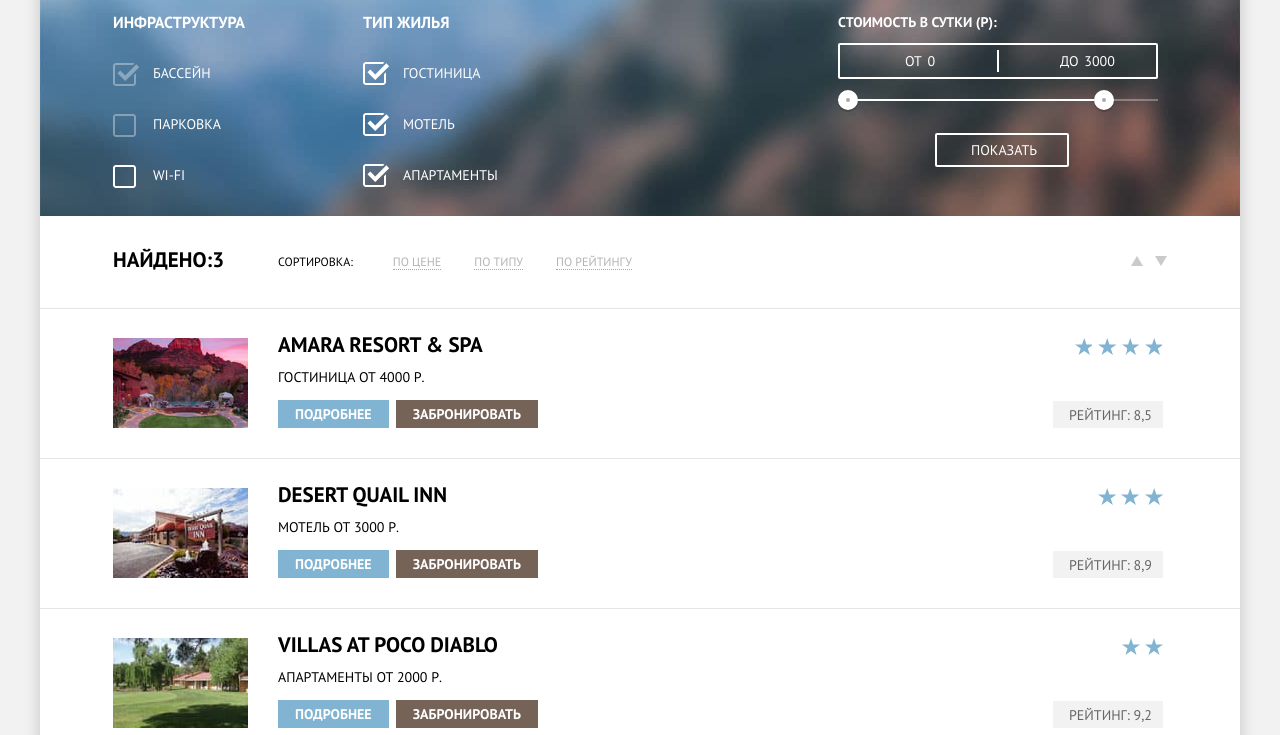
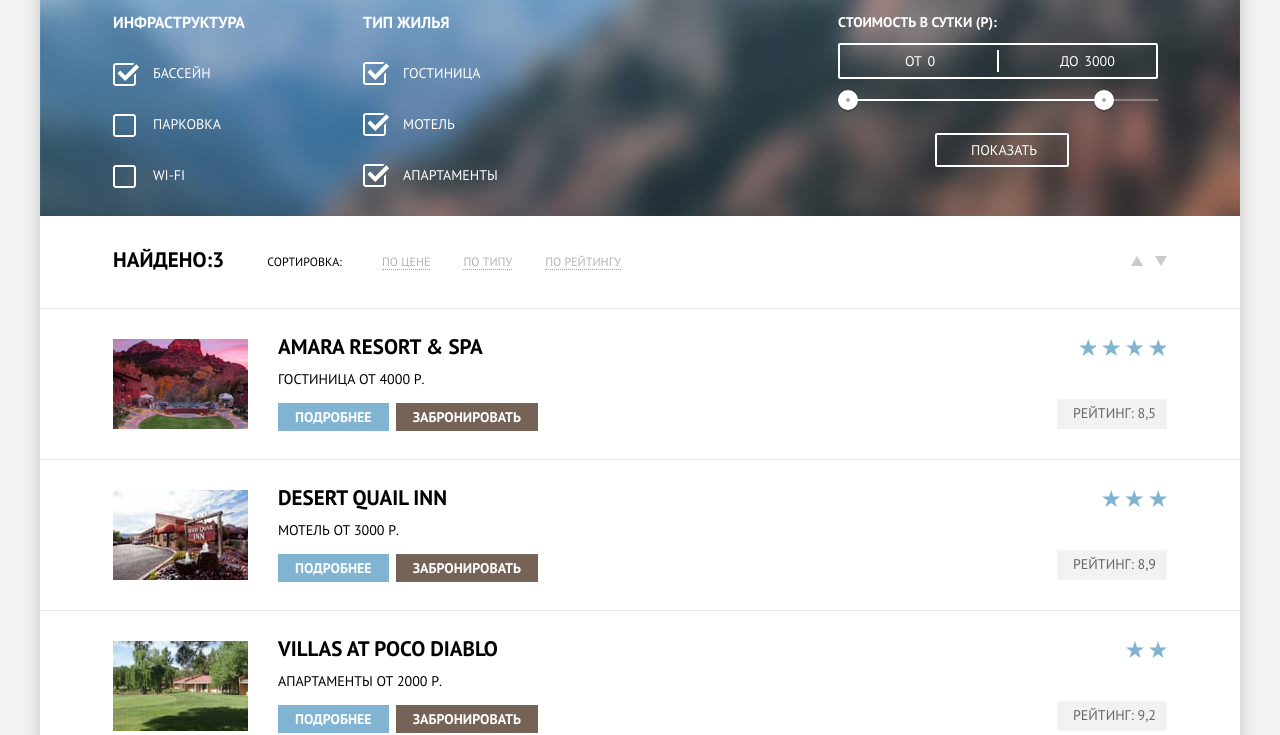
Before and after one commit to MYiLA/845299-sedona-25, a plain HTML site: page hotels.html in a window 1280 px wide. Shown: the part 74-809 px from the top of the page. Drawn offline with Linux system fonts and the light colour scheme.

Commit message:
Внесла правки на hotel по переполнению

```diff
--- a/css/style.css
+++ b/css/style.css
@@ -650,8 +650,6 @@ html {
   background-color: rgb(129, 179, 210);
   margin-right: 6px;
   margin-bottom: 6px;
-  /* margin-bottom: 6px; */
-
 }
 
 .social-item:nth-child(3n) {
@@ -713,20 +711,16 @@ html {
 
 /* ------------------- ||||||||||||hotels|||||||||||| ---------------- */
 
-.main {
+.search-hotel {
   background-color: rgb(89, 128, 170);
   background-image: url("../img/filter-background.jpg");
   background-position: top -294px center;
   background-repeat: no-repeat;
   background-size: 1200px 800px;
-  min-height: 217px;
-  width: 1200px;
 }
 
 .search-form {
   margin: 0;
-  width: 1200px;
-  min-height: 220px;
   display: flex;
   flex-direction: row;
   flex-wrap: wrap;
@@ -735,10 +729,9 @@ html {
 }
 
 .search-service {
-  width: 250px;
-  min-height: 185px;
   margin: 0;
   margin-left: 73px;
+  margin-right: 118px;
   padding: 0;
   padding-top: 30px;
   color: rgb(255, 255, 255);
@@ -760,9 +753,9 @@ html {
 .search-service-item {
   position: relative;
   margin: 0;
-  margin-left: 40px;
+  padding: 0px;
+  padding-left: 40px;
   margin-bottom: 30px;
-  padding: 0px;
   display: block;
   cursor: pointer;
 }
@@ -770,7 +763,7 @@ html {
 .search-service-item::before {
   content:"";
   position: absolute;
-  left: -40px;
+  left: 0;
   width: 30px;
   height: 30px;
   background-image: url("../img/checkbox-off.svg");
@@ -796,11 +789,10 @@ html {
 }
 
 .search-type {
-  width: 250px;
-  min-height: 185px;
   margin: 0;
   padding: 0;
   padding-top: 30px;
+  padding-right: 50px;
   list-style: none;
   color: rgb(255, 255, 255);
   font-size: 14px;
@@ -820,9 +812,9 @@ html {
 .search-type-item {
   position: relative;
   margin: 0;
-  margin-left: 40px;
+  padding: 0px;
+  padding-left: 40px;
   margin-bottom: 30px;
-  padding: 0px;
   display: block;
   cursor: pointer;
 }
@@ -830,7 +822,7 @@ html {
 .search-type-item::before {
   content:"";
   position: absolute;
-  left: -40px;
+  left: 0;
   top: -1px;
   width: 30px;
   height: 30px;
@@ -995,8 +987,6 @@ html {
 
 .search-sort {
   background-color: rgb(255, 255, 255);
-  width: 1200px;
-  min-height: 87px;
   padding-left: 73px;
   padding-right: 73px;
   padding-top: 31px;
@@ -1008,10 +998,8 @@ html {
 
 .search-sort-result {
   margin: 0;
-  margin-right: 10px;
+  margin-right: 43px;
   padding: 0;
-  width: 155px;
-  min-height: 22px;
   font-size: 21px;
   line-height: 26px;
   font-weight: 600;
@@ -1025,7 +1013,6 @@ html {
   font-size: 12px;
   line-height: 18px;
   font-weight: 400;
-  height: 22px;
 }
 
 .search-sort-list {
@@ -1033,8 +1020,6 @@ html {
   margin: 0;
   padding: 0;
   padding-top: 4px;
-  width: 288px;
-  min-height: 22px;
   display: flex;
   flex-direction: row;
   flex-wrap: wrap;
@@ -1042,6 +1027,7 @@ html {
 
 .search-sort-item a {
   margin-right: 33px;
+  margin-bottom: 6px;
   font-size: 12px;
   line-height: 18px;
   font-weight: 400;
@@ -1057,7 +1043,6 @@ html {
 
 .container-control {
   width: 36px;
-  min-height: 23px;
   padding-top: 9px;
   padding-bottom: 9px;
   margin-left: auto;
@@ -1122,8 +1107,6 @@ html {
 
 .hotel {
   position: relative;
-  width: 1200px;
-  height: 150px;
   margin: 0;
   padding-left: 73px;
   padding-right: 73px;
@@ -1134,26 +1117,11 @@ html {
   flex-wrap: wrap;
 }
 
-.hotel-desc::before {
-  content: "";
-  position: absolute;
-  display: block;
-  width: 1200px;
-  height: 1px;
-  background-color: rgb(229, 229, 229);
-  left: 0;
-  top: 0;
+.hotels-item {
+  border-top: 1px solid rgb(229, 229, 229);
 }
-
-.hotel-desc::after {
-  content: "";
-  position: absolute;
-  display: block;
-  width: 1200px;
-  height: 1px;
-  background-color: rgb(229, 229, 229);
-  top: 150px;
-  left: 0;
+.hotels-item:last-child {
+  border-bottom: 1px solid rgb(229, 229, 229);
 }
 
 .hotel img {
@@ -1162,11 +1130,11 @@ html {
   margin: 0;
   margin-right: 30px;
   padding: 0;
+  flex-shrink: 0;
 }
 
 .hotel-desc {
-  width: 885px;
-  min-height: 90px;
+  flex-grow: 1;
   display: flex;
   flex-direction: row;
   flex-wrap: wrap;
@@ -1176,11 +1144,6 @@ html {
   margin: 0;
   padding: 0;
   height: 90px;
-  width: 261px;
-  display: flex;
-  flex-direction: column;
-  flex-wrap: wrap;
-  justify-content: space-between;
 }
 
 .hotel-desc-link {
@@ -1190,11 +1153,11 @@ html {
 
 .hotel-desc-title {
   margin: 0;
-  margin-top: -4px;
+  margin-bottom: 17px;
   padding: 0;
   top: 0;
   font-size: 21px;
-  line-height: 21px;
+  line-height: 16px;
   font-weight: 600;
   color: rgb(0, 0, 0);
 }
@@ -1208,11 +1171,12 @@ html {
   color: rgba(0, 0, 0, 0.3);
 }
 
-.conteiner-type-prise {
+.container-type-prise {
   margin: 0;
+  margin-bottom: 17px;
   padding: 0;
   font-size: 14px;
-  line-height: 21px;
+  line-height: 14px;
   font-weight: 400;
   color: rgb(0, 0, 0);
 }
@@ -1292,11 +1256,6 @@ html {
   width: 220px;
   height: 90px;
   margin-left: auto;
-  display: flex;
-  flex-direction: column;
-  flex-wrap: wrap;
-  justify-content: space-between;
-  align-items: flex-end;
   font-size: 14px;
   line-height: 21px;
   font-weight: 400;
@@ -1304,7 +1263,9 @@ html {
 
 .hotel-stars {
   width: 100px;
-  min-height: 17px;
+  height: 17px;
+  margin-left: auto;
+  margin-bottom: 43px;
   background-image: url("../img/star.svg");
   background-repeat: space;
   background-position-x: right;
@@ -1324,7 +1285,7 @@ html {
 
 .hotel-rating-span {
   width: 110px;
-  height: 27px;
+  margin-left: auto;
   padding-top: 4px;
   padding-bottom: 5px;
   padding-left: 16px;
--- a/hotels.html
+++ b/hotels.html
@@ -42,11 +42,11 @@
 
             <fieldset class="search-service">
               <legend class="search-service-title">Инфраструктура</legend>
-              <input class="visually-hidden" type="checkbox" id="service-pool" name="pool" checked disabled>
+              <input class="visually-hidden" type="checkbox" id="service-pool" name="pool" checked>
               <label class="search-service-item" for="service-pool">
                 Бассейн
               </label>
-              <input class="visually-hidden" type="checkbox" id="service-parking" disabled name="parking">
+              <input class="visually-hidden" type="checkbox" id="service-parking" name="parking">
               <label class="search-service-item" for="service-parking">
                 Парковка
               </label>
@@ -190,6 +190,7 @@
             </figcaption>
           </figure>
        </li>
+
       </ul>
     </main>
 
```
